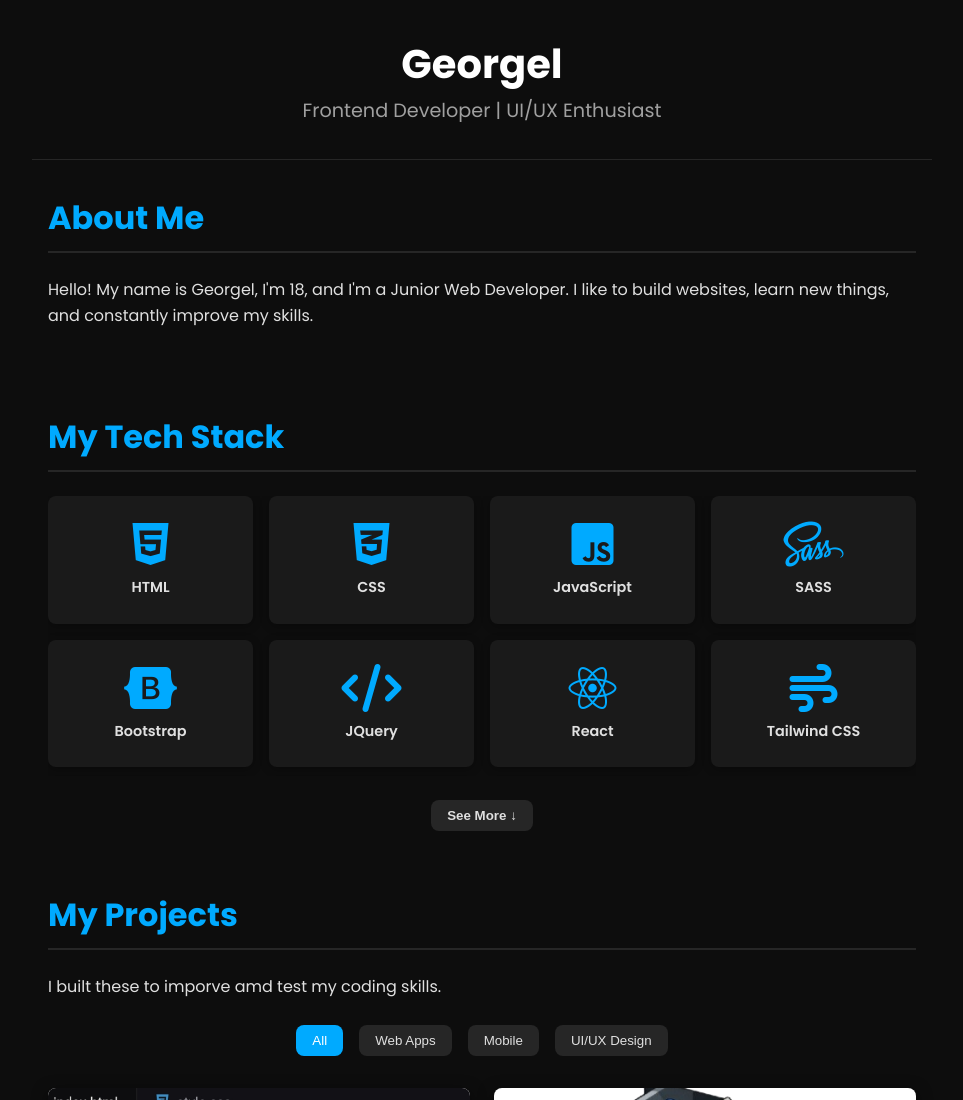
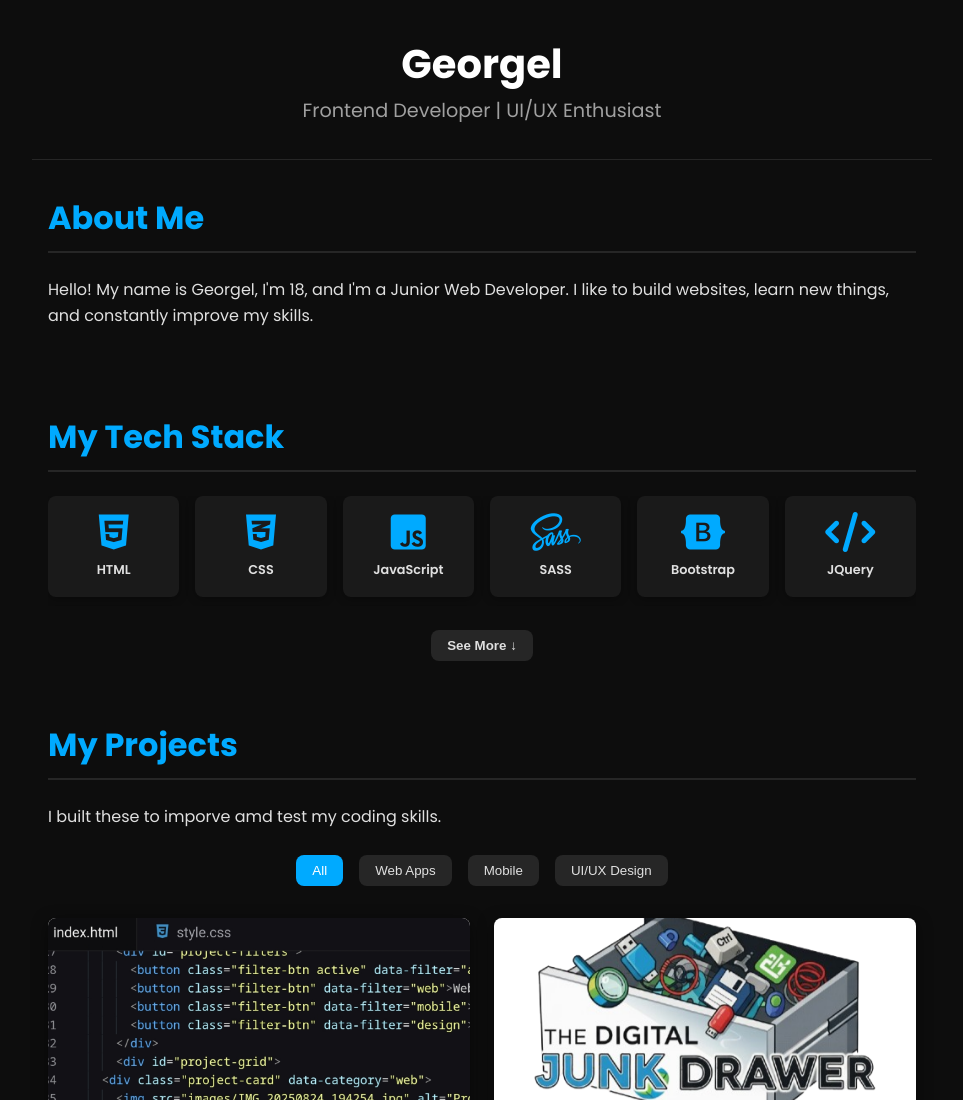
Before and after one commit to Georgel0/Portofolio, a plain HTML site: page index.html in a window 1280 px wide. Shown: the top 1100 px of the page, without its empty margins (158-1121 px from the left). Drawn offline with Linux system fonts and the light colour scheme.

Commit message:
update style.css

```diff
--- a/style.css
+++ b/style.css
@@ -158,7 +158,7 @@ h2 {
   grid-template-columns: repeat(3, 1fr);
   gap: 1rem;
   overflow: hidden;
-  max-height: 280px;
+  max-height: 220px;
   transition: max-height 0.7s ease-in-out;
 }
 
@@ -168,7 +168,7 @@ h2 {
 
 .tech-item {
   background: var(--primary-color);
-  padding: 1.5rem 1rem;
+  padding: 1rem 0.5rem;
   border-radius: var(--border-radius);
   text-align: center;
   box-shadow: 0 2px 10px rgba(0, 0, 0, 0.3);
@@ -186,14 +186,14 @@ h2 {
 }
 
 .tech-item i {
-  font-size: 3rem;
+  font-size: 2.5rem;
   color: var(--accent-color);
   margin-bottom: 0.5rem;
 }
 
 .tech-item span {
   font-weight: 600;
-  font-size: 0.9rem;
+  font-size: 0.8rem;
   color: var(--text-color);
 }
 
@@ -312,8 +312,8 @@ footer {
 
 @media (min-width: 600px) {
   #tech-grid {
-    grid-template-columns: repeat(4, 1fr);
-    max-height: 280px;
+    grid-template-columns: repeat(6, 1fr);
+    max-height: 110px;
   }
 }
 
```
